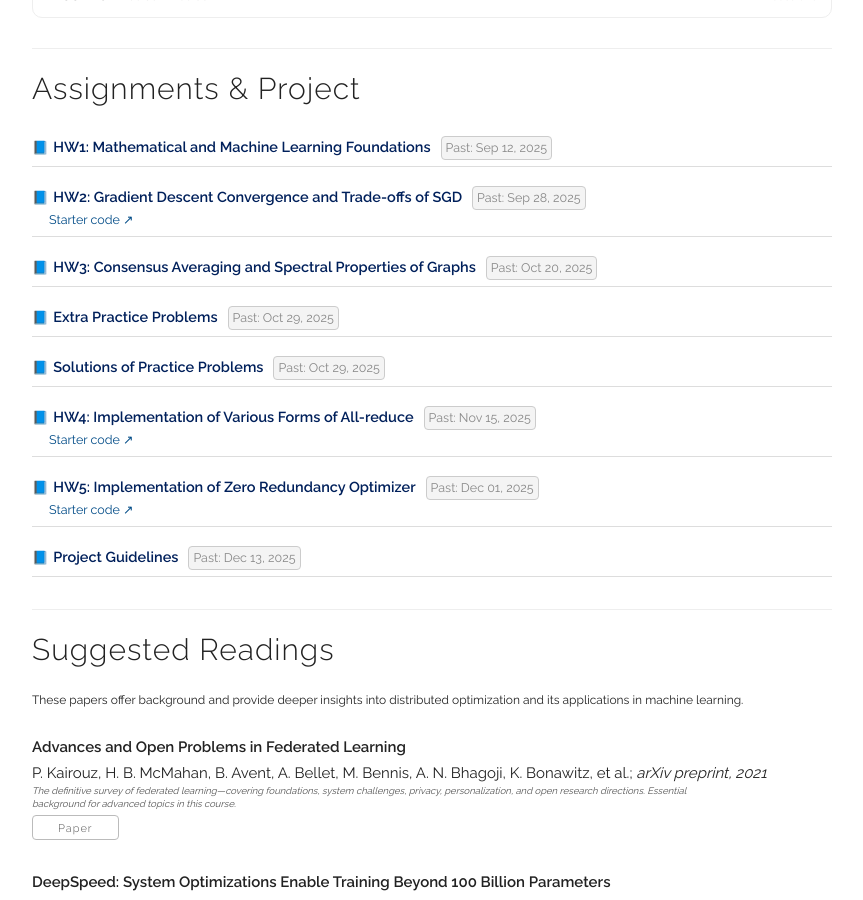
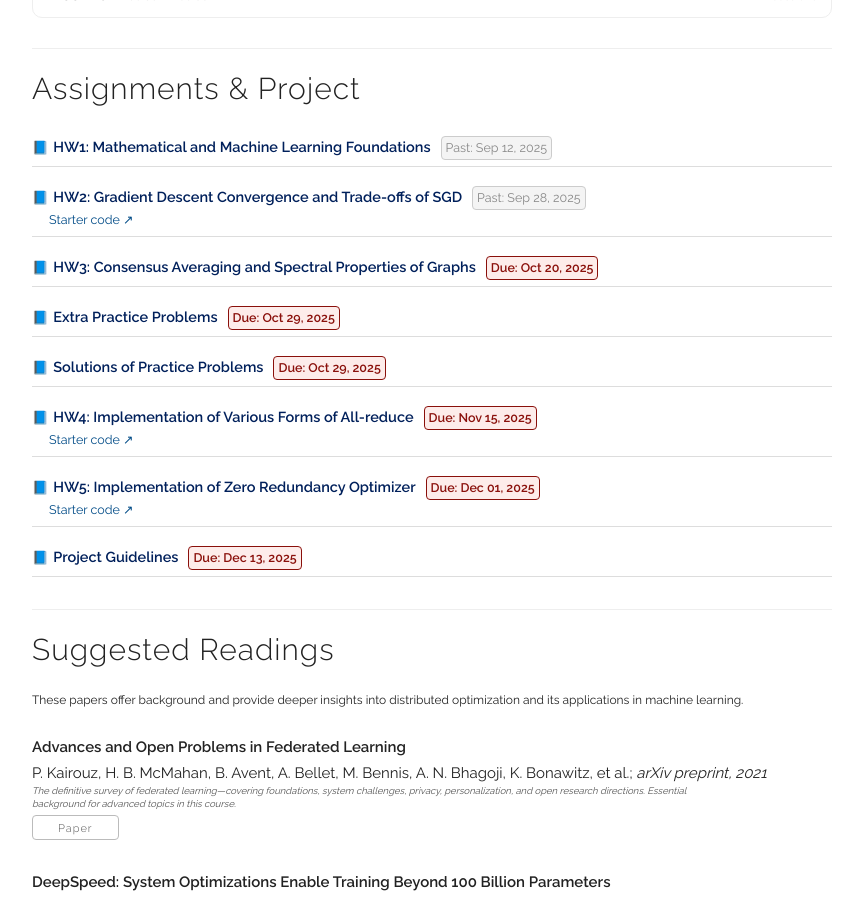
Before and after one commit to chentianyi19/ECE5290, a Jekyll site: the page built from index.html, in a window 1280 px wide and 900 px high, scrolled down 2504 px. Shown: the whole window, without its empty margins (208-1071 px from the left). Built offline with Jekyll 4.4.1, drawn with Linux system fonts in a browser that asks for light colours.

Commit message:
Update assignments.html

```diff
--- a/_includes/assignments.html
+++ b/_includes/assignments.html
@@ -1,38 +1,34 @@
 <section id="assignments" class="docs-section">
   <h4>Assignments & Project</h4>
 
+  <ul class="asg-list">
     {%- assign asg = site.data.assignments -%}
-  {%- assign today_ymd = site.time | date: "%Y-%m-%d" -%}
-  {%- assign window_end_ts = site.time | date: "%s" | plus: 604800 -%}
-  {%- assign window_end_ymd = window_end_ts | date: "%Y-%m-%d" -%}
-
-  <ul class="asg-list">
     {%- for a in asg -%}
       <li class="asg-item">
         <div class="asg-title">
           <span class="asg-emoji">📘</span>
-
           {%- if a.pdf -%}
             <a href="{{ a.pdf | relative_url }}" class="asg-link">{{ a.title }}</a>
           {%- else -%}
             <span class="asg-link">{{ a.title }}</span>
           {%- endif -%}
+          {%- if a.due -%}
+              {%- assign today_ts = site.time | date: "%s" | plus: 0 -%}
+              {%- assign due_ts   = a.due     | date: "%s" | plus: 0 -%}
 
-          {%- if a.due -%}
-            {%- assign due_ymd = a.due | date: "%Y-%m-%d" -%}
-
-            {%- assign is_past = due_ymd < today_ymd -%}
-            {%- assign is_upcoming = (due_ymd >= today_ymd) and (due_ymd < window_end_ymd) -%}
+              {%- assign diff_secs = due_ts | minus: today_ts -%}
+              {%- assign diff_days = diff_secs | divided_by: 86400 -%}
+              {%- assign is_upcoming = diff_days >= 0 and diff_days < 10 -%}
 
               <span class="asg-badge
-              {% if is_past %}
+                {% if due_ts < today_ts %}
                   asg-badge-past
                 {% elsif is_upcoming %}
                   asg-badge-upcoming
                 {% else %}
                   asg-badge-due
                 {% endif %}">
-              {% if is_past %}Past:{% else %}Due:{% endif %}
+                {% if due_ts < today_ts %}Past:{% else %}Due:{% endif %}
                 {{ a.due | date: "%b %d, %Y" }}
               </span>
           {%- endif -%}
```
Lines whose indentation alone changed are shown as unchanged.
